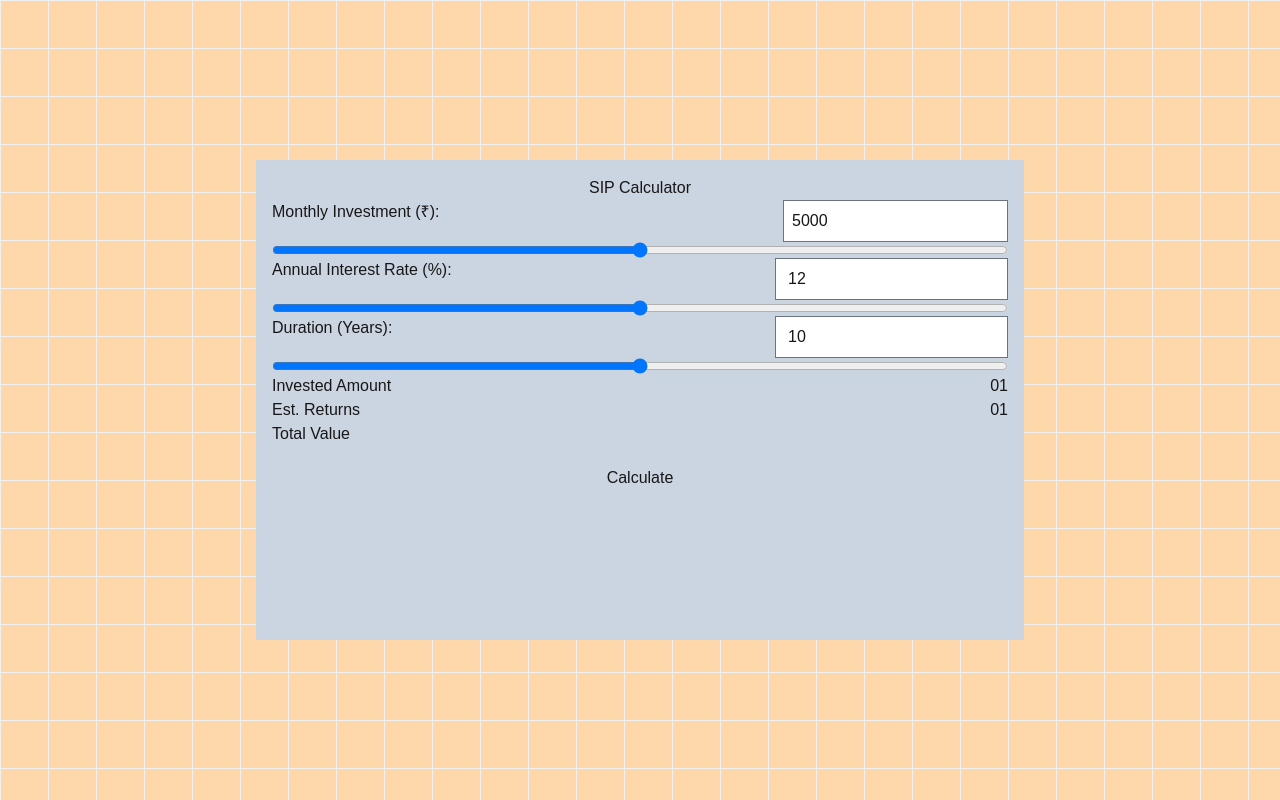
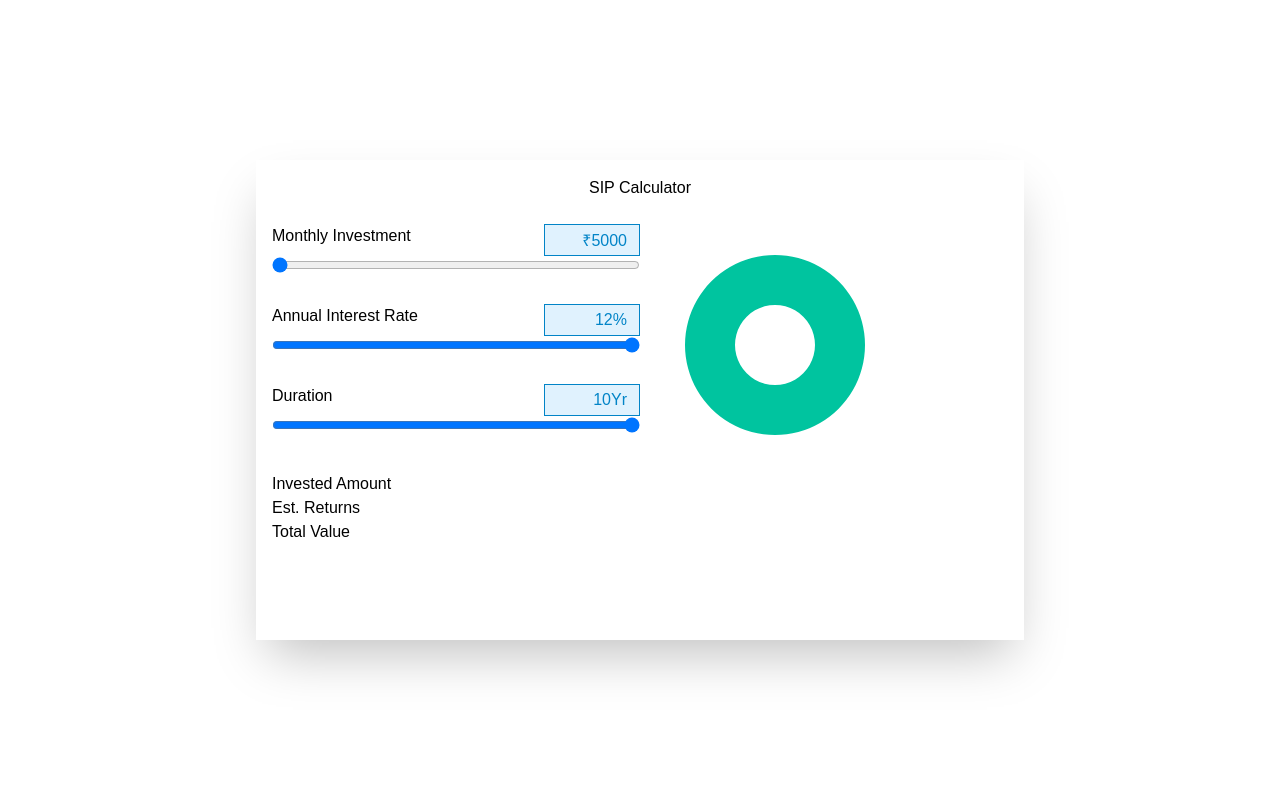
Before and after one commit to Mohanusendi01/nextapp, a Next.js app: page /calculator in a window 1280 px wide. Built offline with nearby package versions, Linux system fonts and the light colour scheme.

Commit message:
fixing sip calculator layout

```diff
--- a/src/app/calculator/page.tsx
+++ b/src/app/calculator/page.tsx
@@ -4,7 +4,7 @@ import CalcLayout from "@/components/CalcLayout";
 
 function calculatorPage() {
   return (
-    <div className="absolute flex justify-center items-center -z-10 h-full w-full bg-orange-200 bg-[linear-gradient(to_right,#f0f0f0_1px,transparent_1px),linear-gradient(to_bottom,#f0f0f0_1px,transparent_1px)] bg-[size:3rem_3rem]">
+    <div className="absolute flex justify-center items-center -z-10 h-full w-full bg-white ">
 
      <CalcLayout/>
 
--- a/src/app/utils/Sipcalculator.ts
+++ b/src/app/utils/Sipcalculator.ts
@@ -8,5 +8,23 @@ export function calculateSIP(monthlyInvestment: number, annualInterestRate: numb
     const invest = monthlyInvestment * durationInYears;
     const rrturn = futureValue - invest
 
-    return {futureValue,invest,rrturn};
+    return futureValue
   }
+
+  export function calculateInvest(monthlyInvestment:number,durationInYears:number){
+    const totalMonths = durationInYears * 12
+    const investMoney = totalMonths * monthlyInvestment
+    return investMoney
+  }
+
+  export function calculateReturn(monthlyInvestment: number, annualInterestRate: number, durationInYears: number): number {
+    const monthlyRate = annualInterestRate / 12 / 100;  // Convert annual rate to monthly decimal
+    const totalMonths = durationInYears * 12;
+
+    // Formula for SIP future value
+    const futureValue = monthlyInvestment * ((Math.pow(1 + monthlyRate, totalMonths) - 1) / monthlyRate) * (1 + monthlyRate);
+    const invest = totalMonths * monthlyInvestment;
+    const rrturn = futureValue - invest
+
+    return rrturn
+  }
--- a/src/components/CalcLayout.tsx
+++ b/src/components/CalcLayout.tsx
@@ -1,7 +1,12 @@
 // pages/index.tsx
-'use client'
-import React, { useState } from 'react';
-import { calculateSIP } from '@/app/utils/Sipcalculator';
+"use client";
+import React, { useState } from "react";
+import {
+  calculateSIP,
+  calculateInvest,
+  calculateReturn,
+} from "@/app/utils/Sipcalculator";
+import Pichart from "./Pichart";
 
 const SIPCalculator: React.FC = () => {
   const [monthlyInvestment, setMonthlyInvestment] = useState<number>(5000); // Default value ₹5000
@@ -9,77 +14,126 @@ const SIPCalculator: React.FC = () => {
   const [durationInYears, setDurationInYears] = useState<number>(10); // Default value 10 years
   const [futureValue, setFutureValue] = useState<number | null>(null);
   const [invest, setInvest] = useState<number | null>(null);
-  const [rrturn,setReturn] = useState<number | null>(null);
-
+  const [rrturn, setReturn] = useState<number | null>(null);
 
   const handleSubmit = (e: React.FormEvent<HTMLFormElement>) => {
     e.preventDefault();
-    const result = calculateSIP(monthlyInvestment, annualInterestRate, durationInYears);
+    ///let {x,y,z} = calculateSIP(monthlyInvestment, annualInterestRate, durationInYears);
+    const result = calculateSIP(
+      monthlyInvestment,
+      annualInterestRate,
+      durationInYears
+    );
+    const invest = calculateInvest(monthlyInvestment, durationInYears);
+    const rreturn = calculateReturn(
+      monthlyInvestment,
+      annualInterestRate,
+      durationInYears
+    );
     setFutureValue(result);
+    setInvest(invest);
+    setReturn(rreturn);
   };
 
   return (
-    <div className='w-3/5 h-3/5 text-center bg-slate-300 p-4'>
-      <h1>SIP Calculator</h1>
-      <form onSubmit={handleSubmit}>
-        <div className='flex justify-center flex-col '>
-        <div className='flex justify-between'>
-          <label htmlFor="monthlyInvestment">Monthly Investment (₹): </label>
+    <div className="w-3/5 h-3/5 text-center bg-white p-4 shadow-2xl	">
+      <h1 className="text-black">SIP Calculator</h1>
+      <div className="grid grid-cols-2">
+        <form onChange={handleSubmit}>
+          <div className="grid grid-row-3 gap-3">
+            <div className="flex justify-center flex-col text-black ">
+              <div className="mt-6">
+                <div className="flex justify-between">
+                  <label htmlFor="monthlyInvestment">Monthly Investment</label>
                   <input
-           className='p-2'
+                    className="w-24 p-3 bg-sky-100 text-sky-600 h-8 text-end border-sky-600"
                     id="monthlyInvestment"
-            type="number"
-            value={monthlyInvestment}
-            onChange={(e) => setMonthlyInvestment(Number(e.target.value))}
+                    type="text"
+                    value={`₹${monthlyInvestment}`}
+                    onChange={(e) =>
+                      setMonthlyInvestment(Number(e.target.value))
+                    }
                     required
                   />
                 </div>
-        <input type="range" min={0} max={100} onChange={(e)=> setMonthlyInvestment(Number(e.target.value))} />
-        <div className='flex justify-between'>
-          <label htmlFor="annualInterestRate">Annual Interest Rate (%): </label>
                 <input
+                  className="w-full"
+                  type="range"
+                  min={500}
+                  max={1000000}
+                  onChange={(e) => setMonthlyInvestment(Number(e.target.value))}
+                />
+              </div>
+              <div className="mt-6">
+                <div className="flex justify-between">
+                  <label htmlFor="annualInterestRate">
+                    Annual Interest Rate
+                  </label>
+                  <input
+                    className=" w-24 p-3 bg-sky-100 text-sky-600 h-8 text-end border-sky-600"
                     id="annualInterestRate"
-            type="number"
-            value={annualInterestRate}
-            onChange={(e) => setAnnualInterestRate(Number(e.target.value))}
+                    type="text"
+                    value={`${annualInterestRate}%`}
+                    onChange={(e) =>
+                      setAnnualInterestRate(Number(e.target.value))
+                    }
                     required
                   />
                 </div>
-        <input type="range" min={0} max={100} onChange={(e)=> setAnnualInterestRate(Number(e.target.value))} />
-        <div className='flex justify-between'>
-          <label htmlFor="durationInYears">Duration (Years): </label>
                 <input
+                  className="w-full"
+                  type="range"
+                  min={1}
+                  max={30}
+                  onChange={(e) =>
+                    setAnnualInterestRate(Number(e.target.value))
+                  }
+                />
+              </div>
+              <div className="mt-6">
+                <div className="flex justify-between">
+                  <label htmlFor="durationInYears">Duration </label>
+                  <input
+                    className="w-24 p-3 bg-sky-100 text-sky-600 border-sky-600 h-8 text-end"
                     id="durationInYears"
-            type="number"
-            value={durationInYears}
+                    type="text"
+                    value={`${durationInYears}Yr`}
                     onChange={(e) => setDurationInYears(Number(e.target.value))}
                     required
                   />
                 </div>
-        <input type="range" min={0} max={100}  onChange={(e)=> setDurationInYears(Number(e.target.value))}/>
+                <input
+                  className="w-full"
+                  type="range"
+                  min={1}
+                  max={40}
+                  onChange={(e) => setDurationInYears(Number(e.target.value))}
+                />
               </div>
-       <div className='flex justify-between'>
+            </div>
+            <div className="text-black mt-5">
+              <div className="flex justify-between">
                 <p>Invested Amount</p>
-       <p>01</p>
+                <p>{invest !== null && <h2> ₹{invest.toFixed(2)}</h2>}</p>
               </div>
-       <div className='flex justify-between'>
+              <div className="flex justify-between">
                 <p>Est. Returns</p>
-       <p>01</p>
+                <p>{rrturn !== null && <h2> ₹{rrturn.toFixed(2)}</h2>}</p>
               </div>
-       <div className='flex justify-between'>
+              <div className="flex justify-between">
                 <p>Total Value</p>
-       <p>{futureValue !== null && (
-          <h2> ₹{futureValue.toFixed(2)}</h2>
-      )}</p>
+                <p>
+
+                  {futureValue !== null && <h2> ₹{futureValue.toFixed(2)}</h2>}
+                </p>
               </div>
-        <button type="submit" style={{ marginTop: '20px' }}>Calculate</button>
+            </div>
+          </div>
         </form>
-
-      {futureValue !== null && (
-        <div style={{ marginTop: '20px' }}>
-          <h2>Future Value of SIP: ₹{futureValue.toFixed(2)}</h2>
+        <div>
+          <Pichart invest={Number(invest)}/>
         </div>
-      )}
+      </div>
     </div>
   );
 };
--- a/src/components/Pichart.tsx
+++ b/src/components/Pichart.tsx
@@ -1,10 +1,11 @@
 import React from 'react'
 import { PieChart, Pie, Sector, Cell, ResponsiveContainer } from 'recharts';
 interface Props{
-    invest:string
+    invest:number
 }
 function Pichart({invest}:Props) {
-    const fillValue = (parseInt(invest)/1000000)*360
+    console.log("invest:",invest)
+    const fillValue = (invest/1000000)*360
     const remainedValue = 360 - fillValue
     const data = [
         { name: 'invested', value: fillValue },
@@ -12,7 +13,7 @@ function Pichart({invest}:Props) {
       ];
       const COLORS = ["#0088FE", "#00C49F"];
   return (
-    <div className=''>
+    <div className='first-line:'>
         <PieChart width={300} height={400} >
         <Pie
           data={data}
```
Lines whose indentation alone changed are shown as unchanged.
